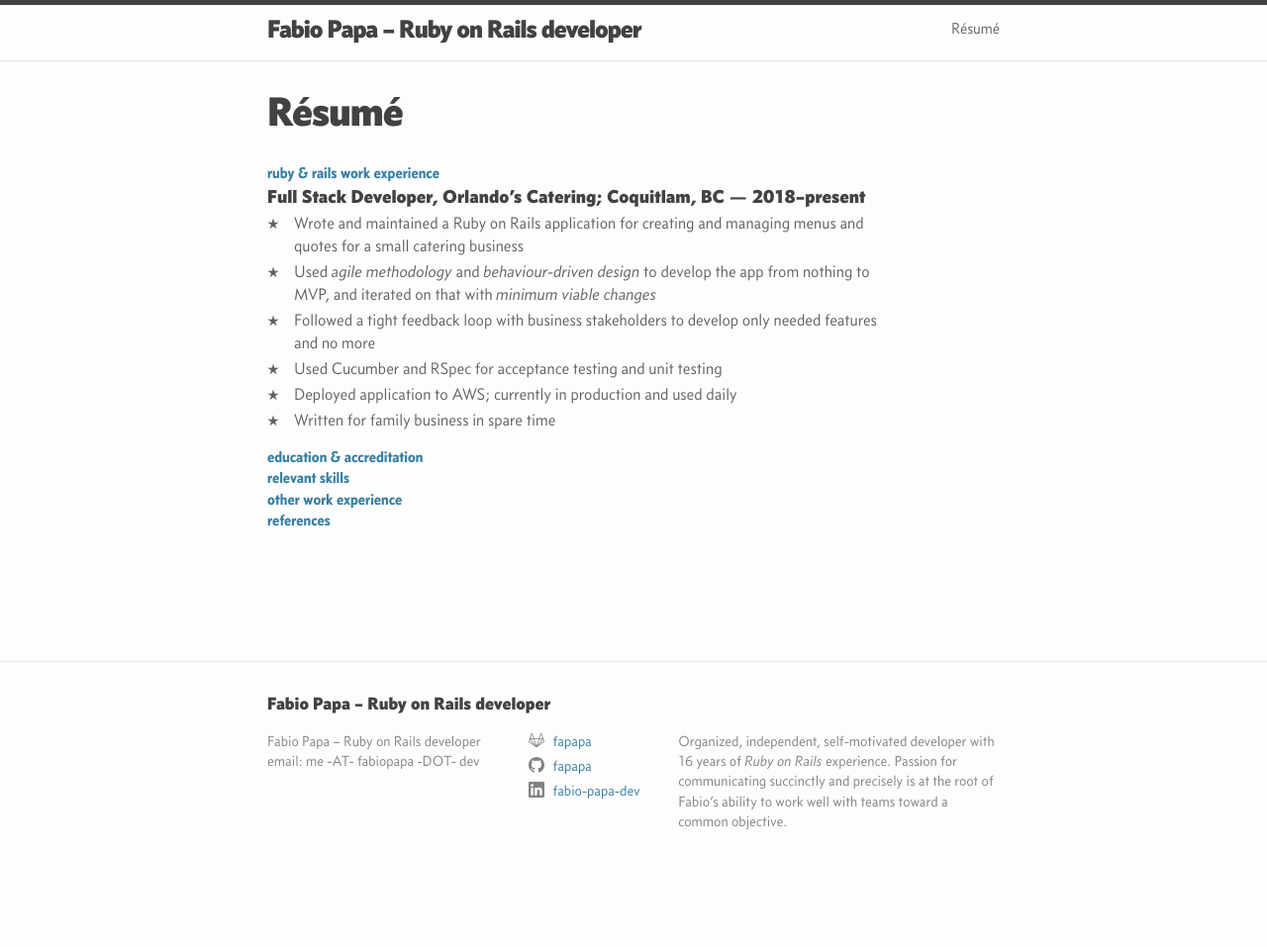
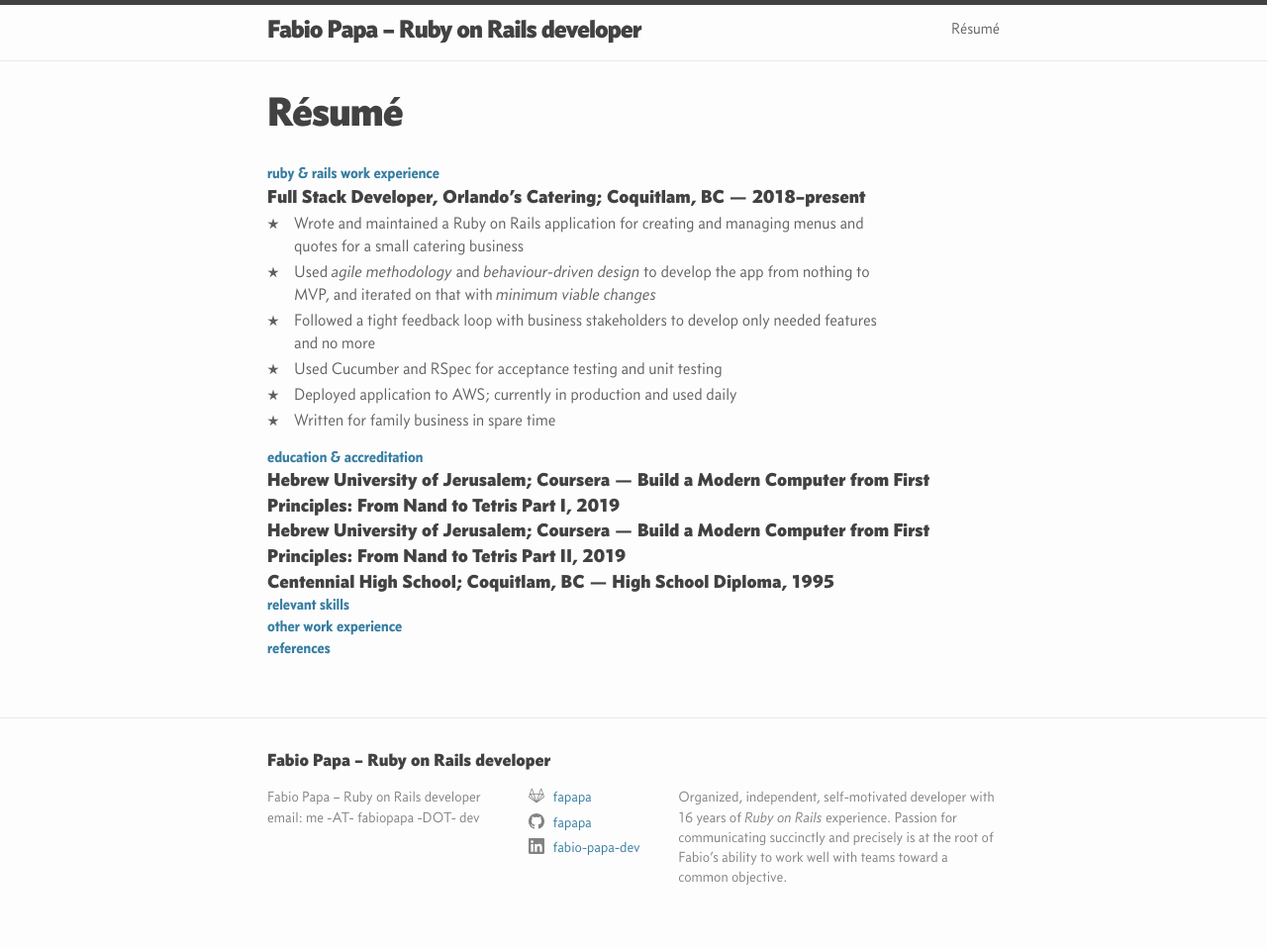
Before and after one commit to fapapa/fapapa.github.io, a Jekyll site: the page built from resume.md, in a window 1280 px wide. Shown: the whole page at 99% size. Built offline with Jekyll 4.4.1, drawn with Linux system fonts in a browser that asks for light colours; before the commit the page ends 900 px from its top, so only the background shows below that.

Commit message:
Add my education and accreditations to the resume page

```diff
--- a/resume.md
+++ b/resume.md
@@ -18,7 +18,9 @@ id: resume
 * Written for family business in spare time
 
 # education & accreditation
-
+## Hebrew University of Jerusalem; Coursera — Build a Modern Computer from First Principles: From Nand to Tetris Part I, 2019
+## Hebrew University of Jerusalem; Coursera — Build a Modern Computer from First Principles: From Nand to Tetris Part II, 2019
+## Centennial High School; Coquitlam, BC — High School Diploma, 1995
 
 # relevant skills
 
```
